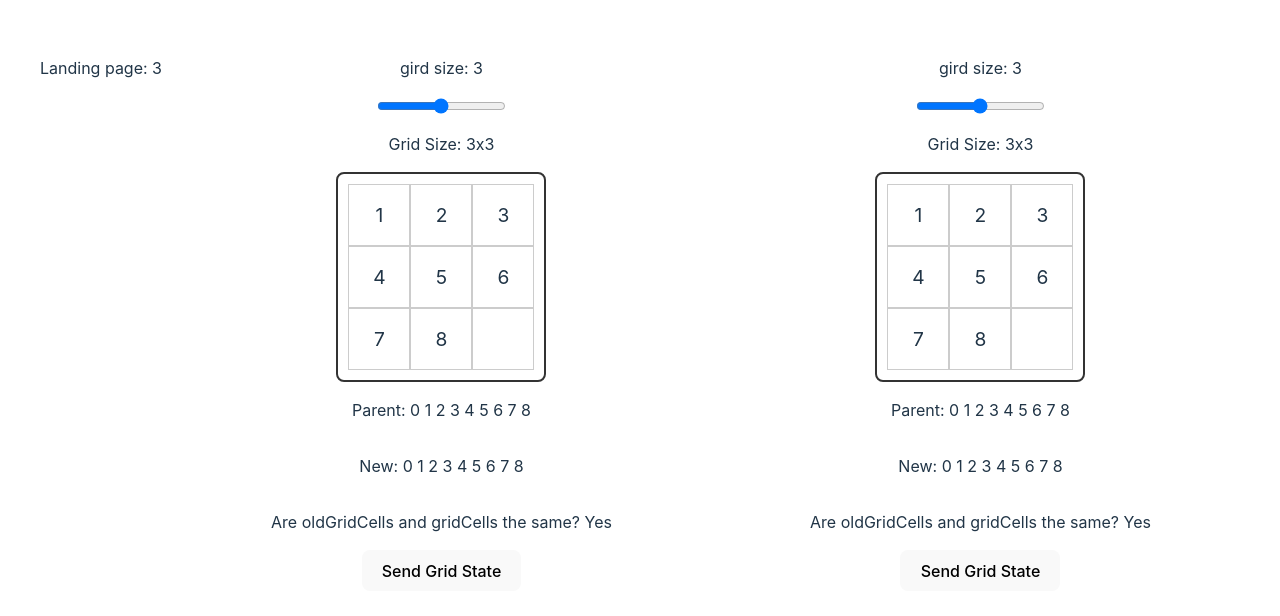
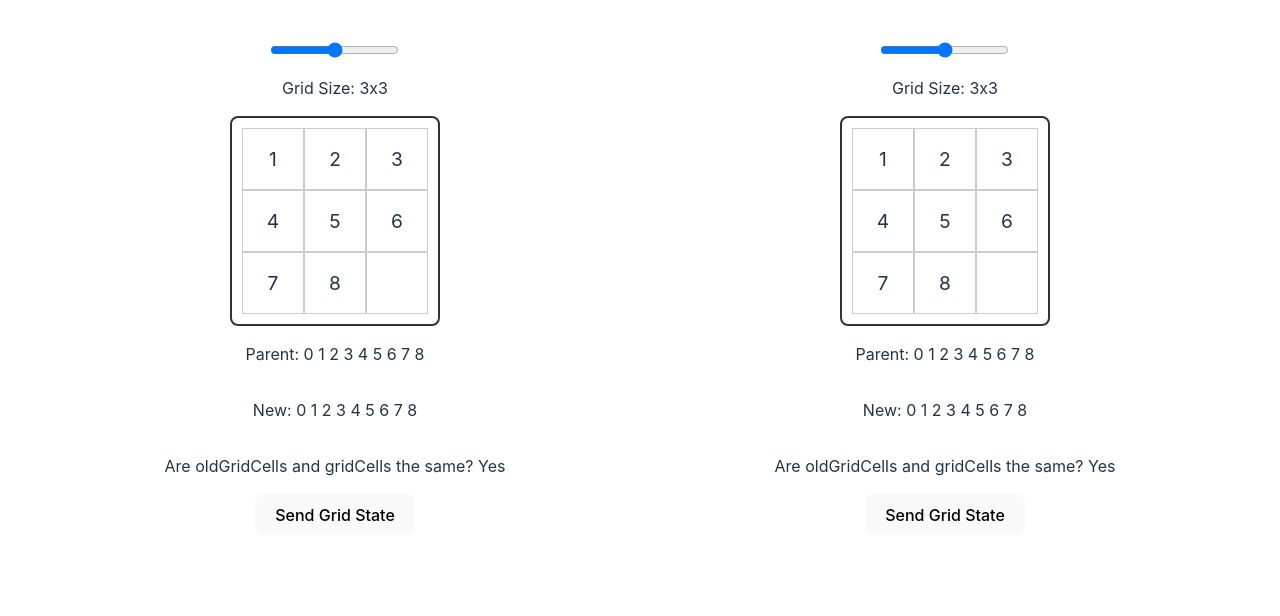
Before and after one commit to arnavjagia/n-puzzle-problem, a React (Vite) app in the folder ui/: page / in a window 1280 px wide. Shown: the top 616 px of the page. Built offline with nearby package versions, Linux system fonts and the light colour scheme.

Commit message:
Revert "Sync slider"
This reverts commit e6b38c93f9d0031ee3137466d99848bef9a4df03.

```diff
--- a/ui/src/Landing/landing.jsx
+++ b/ui/src/Landing/landing.jsx
@@ -1,15 +1,12 @@
-import { useState } from "react";
 import Grid from "../components/Grid/grid";
 import "./landing.css";
 
 function Landing() {
-  const [gridSize, setGridSize] = useState(3); // Initial grid size, e.g., 3x3 grid
   return (
     <>
       <landing-wrapper>
-        <p>Landing page: {gridSize}</p>
-        <Grid gridsize={gridSize} updateGridSize={setGridSize} />
-        <Grid gridsize={gridSize} updateGridSize={setGridSize} />
+        <Grid />
+        <Grid />
       </landing-wrapper>
     </>
   );
--- a/ui/src/components/Grid/grid.jsx
+++ b/ui/src/components/Grid/grid.jsx
@@ -4,9 +4,10 @@ import "./grid.css";
 
 axios.defaults.baseURL = "http://127.0.0.1:8000";
 
-function Grid({ gridsize, updateGridSize }) {
-  const [gridCells, setGridCells] = useState(generateGridCells(gridsize));
-  const [oldGridCells, setOldGridCells] = useState(generateGridCells(gridsize));
+function Grid() {
+  const [gridSize, setGridSize] = useState(3); // Initial grid size, e.g., 3x3 grid
+  const [gridCells, setGridCells] = useState(generateGridCells(gridSize));
+  const [oldGridCells, setOldGridCells] = useState(generateGridCells(gridSize));
 
   // Function to generate initial grid cells
   function generateGridCells(size) {
@@ -19,7 +20,7 @@ function Grid({ gridsize, updateGridSize }) {
 
   // Function to handle tile click
   const handleTileClick = (clickedIndex) => {
-    const emptyIndex = gridCells.indexOf(gridsize * gridsize - 1); // Find index of the empty cell
+    const emptyIndex = gridCells.indexOf(gridSize * gridSize - 1); // Find index of the empty cell
     if (isAdjacent(clickedIndex, emptyIndex)) {
       // Swap the clicked tile with the empty tile
       const newGridCells = [...gridCells];
@@ -34,31 +35,31 @@ function Grid({ gridsize, updateGridSize }) {
 
   // Function to check if two cells are adjacent
   const isAdjacent = (index1, index2) => {
-    const row1 = Math.floor(index1 / gridsize);
-    const col1 = index1 % gridsize;
-    const row2 = Math.floor(index2 / gridsize);
-    const col2 = index2 % gridsize;
+    const row1 = Math.floor(index1 / gridSize);
+    const col1 = index1 % gridSize;
+    const row2 = Math.floor(index2 / gridSize);
+    const col2 = index2 % gridSize;
 
     return (
       Math.abs(row1 - row2) + Math.abs(col1 - col2) === 1 // Check if they are adjacent (horizontally or vertically)
     );
   };
 
-// Render the grid based on the gridSize and gridCells
+  // Render the grid based on the gridSize and gridCells
   const renderGrid = () => {
-    const cellSize = `${100 / gridsize}+5%`; // Calculate cell size dynamically
+    const cellSize = `${100 / gridSize}+5%`; // Calculate cell size dynamically
 
     return gridCells.map((cellIndex, index) => (
       <div
         key={cellIndex}
         className={`grid-cell ${
-          cellIndex === gridsize * gridsize - 1 ? "empty-cell" : ""
+          cellIndex === gridSize * gridSize - 1 ? "empty-cell" : ""
         }`}
         style={{ width: cellSize, height: cellSize }} // Set dynamic width and height
         onClick={() => handleTileClick(index)}
       >
         {/* Display the tile number (or empty space) */}
-        {cellIndex !== gridsize * gridsize - 1 ? cellIndex + 1 : ""}
+        {cellIndex !== gridSize * gridSize - 1 ? cellIndex + 1 : ""}
       </div>
     ));
   };
@@ -66,13 +67,13 @@ function Grid({ gridsize, updateGridSize }) {
   // Function to handle slider change and update grid size
   const handleSliderChange = (event) => {
     const newSize = parseInt(event.target.value, 10);
-    updateGridSize(newSize);
+    setGridSize(newSize);
     setGridCells(generateGridCells(newSize));
     setOldGridCells(generateGridCells(newSize));
   };
 
   // Calculate grid template columns dynamically based on gridSize
-  const gridTemplateColumns = `repeat(${gridsize}, 1fr)`;
+  const gridTemplateColumns = `repeat(${gridSize}, 1fr)`;
 
   // Check if oldGridCells and gridCells have the same values
   const areArraysEqual = JSON.stringify(oldGridCells) === JSON.stringify(gridCells);
@@ -96,20 +97,19 @@ function Grid({ gridsize, updateGridSize }) {
 
   return (
     <grid-wrap>
-      <p>gird size: {gridsize}</p>
       <div className="grid-container">
         {/* Slider to control grid size */}
         <input
           type="range"
           min="2"
           max="4"
-          value={gridsize}
+          value={gridSize}
           onChange={handleSliderChange}
         />
 
         {/* Display the current grid size */}
         <p>
-          Grid Size: {gridsize}x{gridsize}
+          Grid Size: {gridSize}x{gridSize}
         </p>
 
         {/* Render the grid based on the gridSize */}
```
